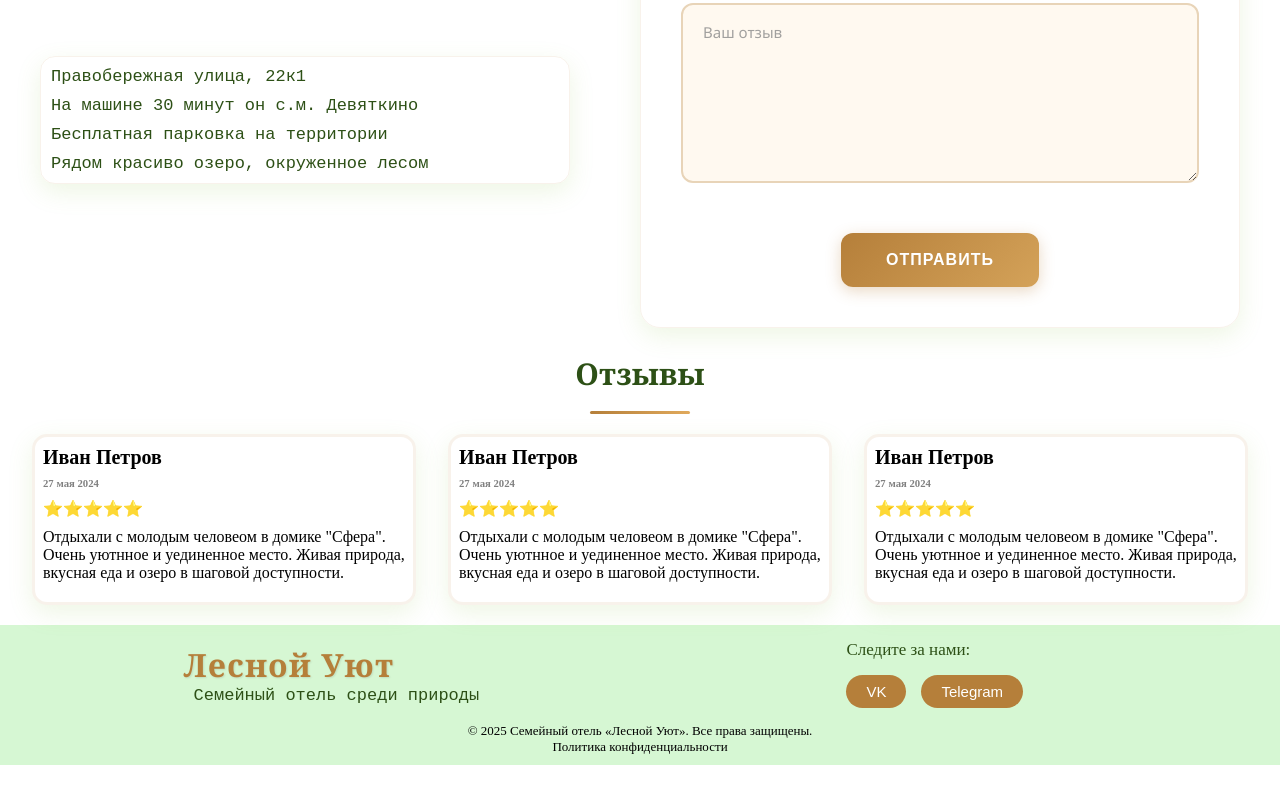
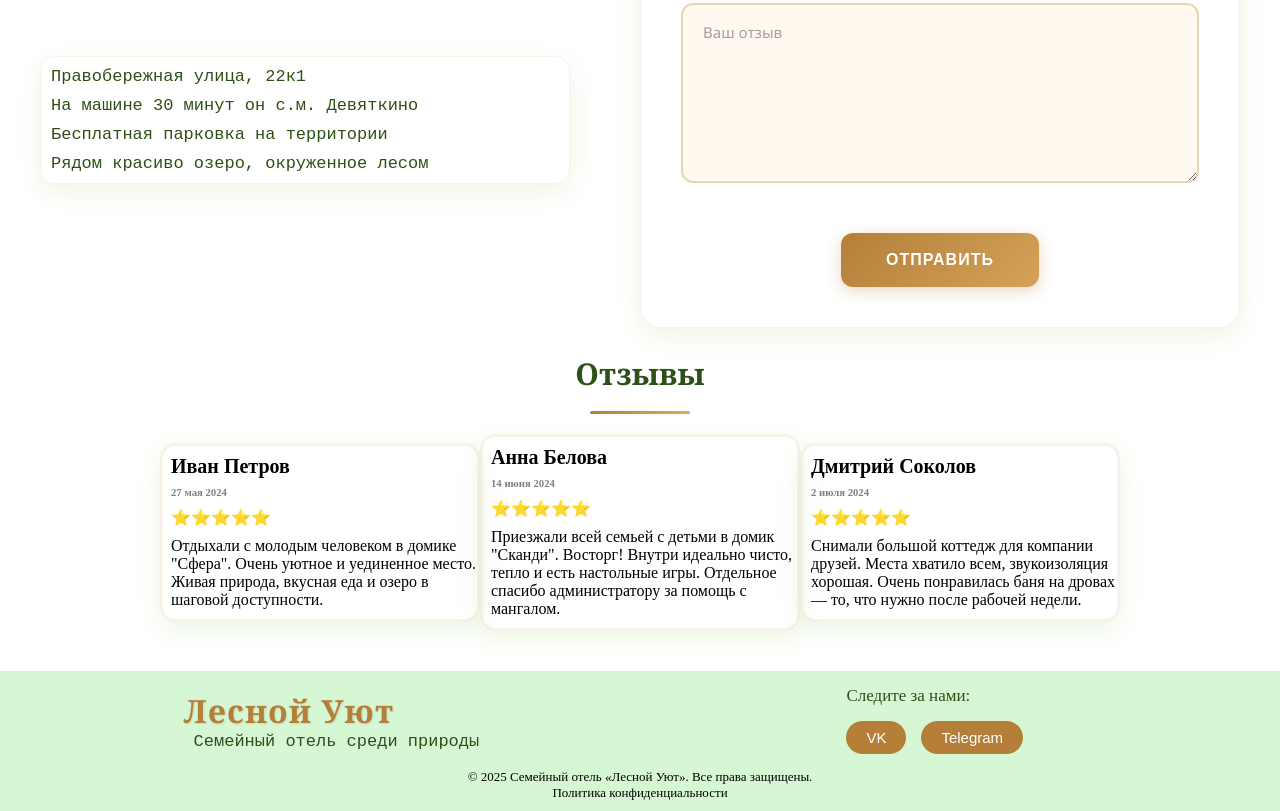
Before and after one commit to FispBG/web, a plain HTML site: page about.html in a window 1280 px wide. Shown: the part 1020-1831 px from the top of the page. Before the commit the page ends 1785 px from the top, so only its background shows below. Drawn offline with Linux system fonts and the light colour scheme.

Commit message:
fix about

```diff
--- a/about.html
+++ b/about.html
@@ -77,30 +77,29 @@
         <section class="section_reviews">
             <h3 class="reviews_title">Отзывы</h3>
             <div class="reviews_container">
+                <div class="reviews_container">
                 <div class="reviews">
                     <h4 class="reviews_name">Иван Петров</h4>
                     <h6 class="reviews_data">27 мая 2024</h6>
                     <p class="reviews_stars">⭐⭐⭐⭐⭐</p>
-                    <p class="reviews_text">Отдыхали с молодым человеом в домике "Сфера". Очень уютнное и
+                    <p class="reviews_text">Отдыхали с молодым человеком в домике "Сфера". Очень уютное и
                         уединенное место. Живая природа, вкусная еда и озеро в шаговой доступности.</p>
-                    </p>
                 </div>
+
                 <div class="reviews">
-                    <h4 class="reviews_name">Иван Петров</h4>
-                    <h6 class="reviews_data">27 мая 2024</h6>
+                    <h4 class="reviews_name">Анна Белова</h4>
+                    <h6 class="reviews_data">14 июня 2024</h6>
                     <p class="reviews_stars">⭐⭐⭐⭐⭐</p>
-                    <p class="reviews_text">Отдыхали с молодым человеом в домике "Сфера". Очень уютнное и
-                        уединенное место. Живая природа, вкусная еда и озеро в шаговой доступности.</p>
-                    </p>
+                    <p class="reviews_text">Приезжали всей семьей с детьми в домик "Сканди". Восторг! Внутри идеально чисто, тепло и есть настольные игры. Отдельное спасибо администратору за помощь с мангалом.</p>
                 </div>
+
                 <div class="reviews">
-                    <h4 class="reviews_name">Иван Петров</h4>
-                    <h6 class="reviews_data">27 мая 2024</h6>
+                    <h4 class="reviews_name">Дмитрий Соколов</h4>
+                    <h6 class="reviews_data">2 июля 2024</h6>
                     <p class="reviews_stars">⭐⭐⭐⭐⭐</p>
-                    <p class="reviews_text">Отдыхали с молодым человеом в домике "Сфера". Очень уютнное и
-                        уединенное место. Живая природа, вкусная еда и озеро в шаговой доступности.</p>
-                    </p>
+                    <p class="reviews_text">Снимали большой коттедж для компании друзей. Места хватило всем, звукоизоляция хорошая. Очень понравилась баня на дровах — то, что нужно после рабочей недели.</p>
                 </div>
+            </div>
             </div>
         </section>
     </main>
--- a/static/css/about.css
+++ b/static/css/about.css
@@ -217,12 +217,12 @@
     display: flex;
     flex-direction: row;
     align-items: center;
-    justify-content: space-evenly;
+    justify-content: center;
     padding-bottom: 20px;
 }
 
 .reviews {
-    width: 30%;
+    width: 25%;
     display: flex;
     flex-direction: column;
     gap: 10px;
```
Also changed, not shown: news.html (+1 -1 lines).
